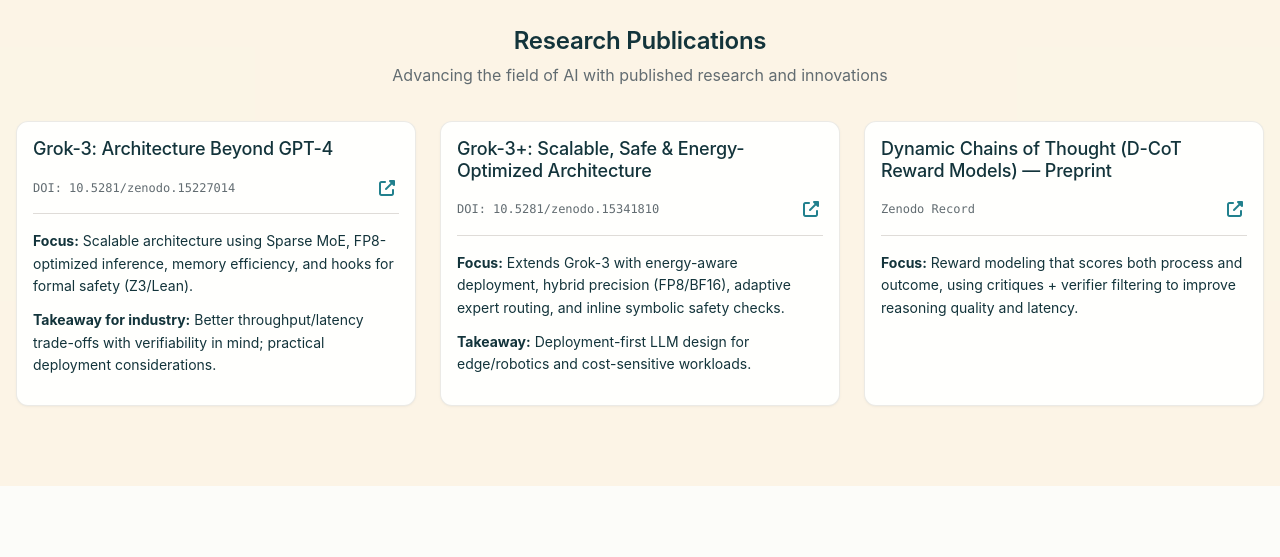
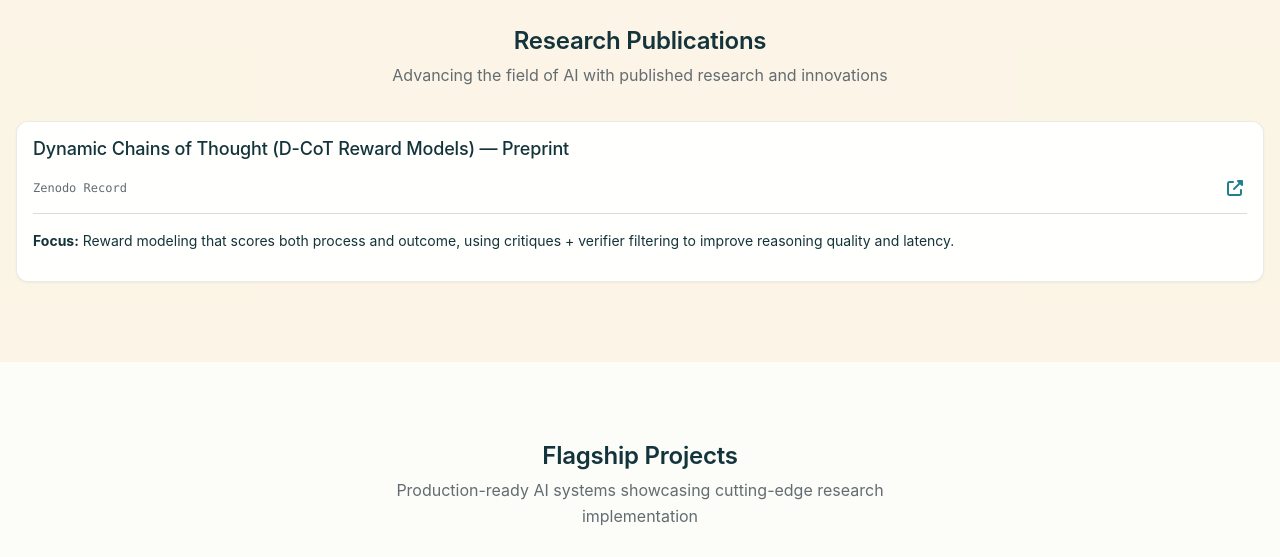
Before and after one commit to mohdibrahimaiml/portfolio-, a plain HTML site: page index.html in a window 1280 px wide. Shown: the part 2240-2797 px from the top of the page. Drawn offline with Linux system fonts and the light colour scheme; a web font is replaced by a local one.

Commit message:
Remove outdated publication entries from index.html
Removed multiple publication cards from the research section.

```diff
--- a/index.html
+++ b/index.html
@@ -238,41 +238,6 @@
                 <p class="section-subtitle">Advancing the field of AI with published research and innovations</p>
             </div>
             <div class="publications-grid">
-                <div class="publication-card card">
-                    <div class="card__body">
-                        <h3 class="publication-title">Grok-3: Architecture Beyond GPT-4</h3>
-                        <div class="publication-meta">
-                            <span class="publication-doi">DOI: 10.5281/zenodo.15227014</span>
-                            <a href="https://doi.org/10.5281/zenodo.15227014" target="_blank" rel="noopener" class="publication-link">
-                                <i class="fas fa-external-link-alt"></i>
-                            </a>
-                        </div>
-                        <p class="publication-focus">
-                            <strong>Focus:</strong> Scalable architecture using Sparse MoE, FP8-optimized inference, memory efficiency, and hooks for formal safety (Z3/Lean).
-                        </p>
-                        <p class="publication-takeaway">
-                            <strong>Takeaway for industry:</strong> Better throughput/latency trade-offs with verifiability in mind; practical deployment considerations.
-                        </p>
-                    </div>
-                </div>
-
-                <div class="publication-card card">
-                    <div class="card__body">
-                        <h3 class="publication-title">Grok-3+: Scalable, Safe & Energy-Optimized Architecture</h3>
-                        <div class="publication-meta">
-                            <span class="publication-doi">DOI: 10.5281/zenodo.15341810</span>
-                            <a href="https://doi.org/10.5281/zenodo.15341810" target="_blank" rel="noopener" class="publication-link">
-                                <i class="fas fa-external-link-alt"></i>
-                            </a>
-                        </div>
-                        <p class="publication-focus">
-                            <strong>Focus:</strong> Extends Grok-3 with energy-aware deployment, hybrid precision (FP8/BF16), adaptive expert routing, and inline symbolic safety checks.
-                        </p>
-                        <p class="publication-takeaway">
-                            <strong>Takeaway:</strong> Deployment-first LLM design for edge/robotics and cost-sensitive workloads.
-                        </p>
-                    </div>
-                </div>
 
                 <div class="publication-card card">
                     <div class="card__body">
```
